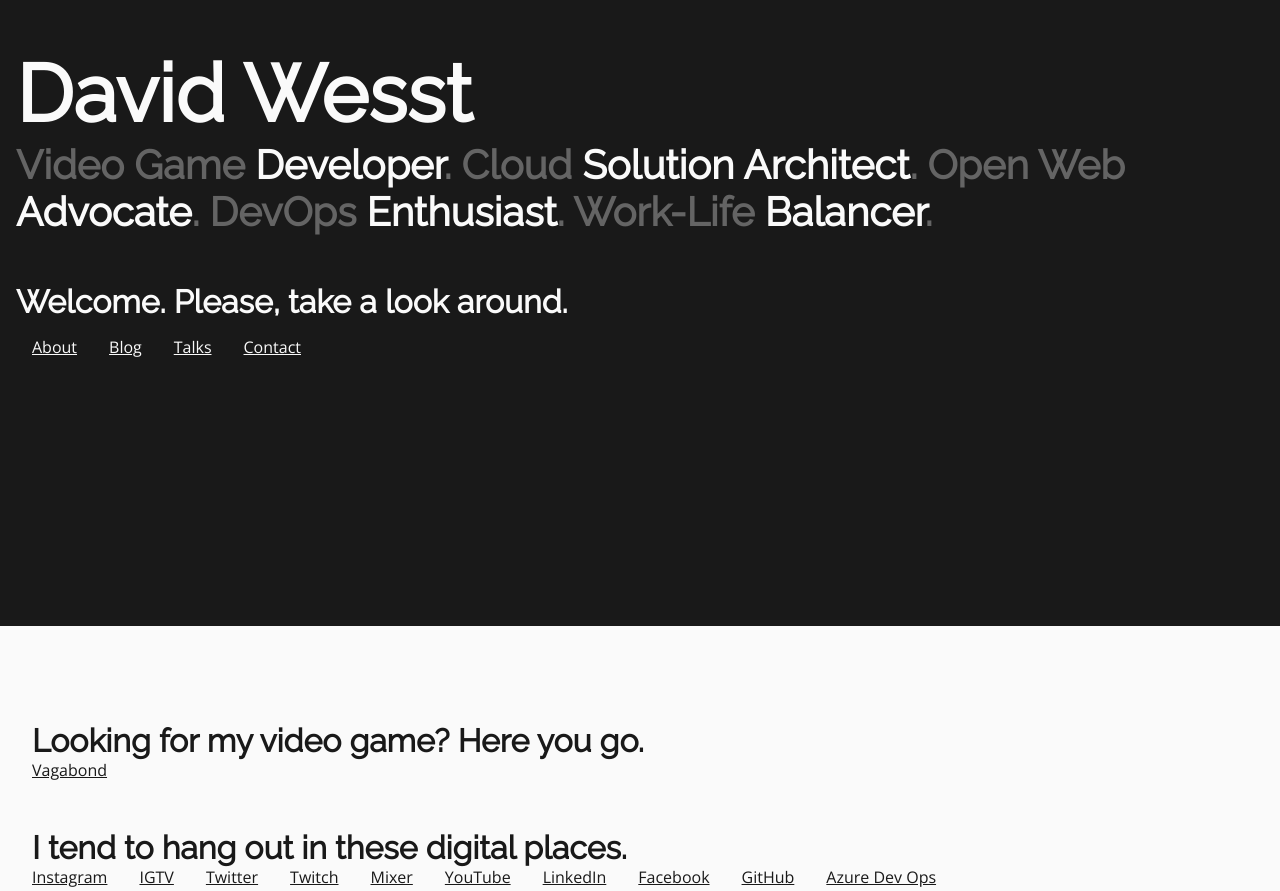
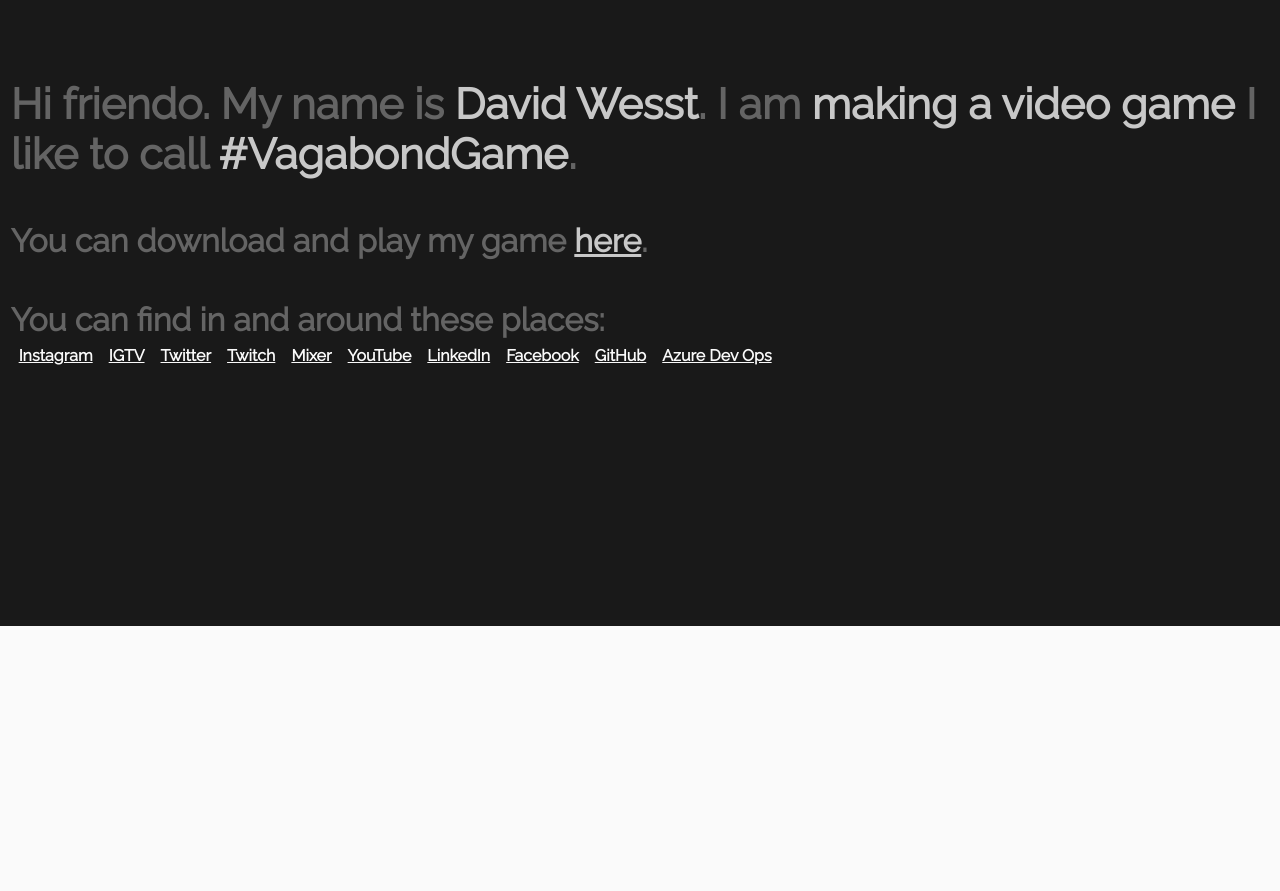
Before and after one commit to davidwesst/website-old, a Gatsby site: page / in a window 1280 px wide. Shown: the part 174-1065 px from the top of the page. After the commit the page ends 800 px from the top, so only its background shows below. Built offline with nearby package versions, Linux system fonts and the light colour scheme; Gatsby itself is replaced by a stand-in of ours.

Commit message:
cleaned up index and header

```diff
--- a/gatsby-browser.js
+++ b/gatsby-browser.js
@@ -1 +1,2 @@
 import "./src/style/global.css"
+import "./src/style/header.css"
--- a/src/components/header.js
+++ b/src/components/header.js
@@ -1,15 +1,9 @@
 import React from "react"
 
-// style
-import styles from "./header.module.css"
-
 export default ({ children }) => {
-    // component
     return (
-        <section className={styles.header} >
-            <article className={styles.content}>
-                {children}
-            </article>
-        </section>
+        <header className="header">
+            {children}
+        </header>
     )
 }
--- a/src/components/socialmedianav.js
+++ b/src/components/socialmedianav.js
@@ -1,5 +1,7 @@
 import React from "react"
 import { graphql, useStaticQuery } from 'gatsby'
+
+import styles from "./socialmedianav.module.css"
 
 function getAnchors (data) {
     return  data.map(link => {
@@ -27,7 +29,7 @@
 
     // component
     return (
-        <nav>
+        <nav className={styles.links} >
             {getAnchors(data.allSocialJson.nodes)}
         </nav>
     )
--- a/src/components/socialmedianav.module.css
+++ b/src/components/socialmedianav.module.css
@@ -0,0 +1,11 @@
+.links {
+    display: flex;
+    flex-flow: row;
+    flex-flow: wrap;
+    justify-content: flex-start;
+    font-size: var(--main-sml-font);
+}
+
+.links a {
+    margin: 0.5em;
+}
--- a/src/pages/index.js
+++ b/src/pages/index.js
@@ -8,38 +8,23 @@
 export default ({ data }) => (
     <>
         <Header>
-            <header>
-                <h1>{data.site.siteMetadata.title}</h1>
-                <h2 className="lowlight">
-                    Video Game <span className="highlight">Developer</span>.
-                    Cloud <span className="highlight">Solution Architect</span>.
-                    Open Web <span className="highlight">Advocate</span>.
-                    DevOps <span className="highlight">Enthusiast</span>.
-                    Work-Life <span className="highlight">Balancer</span>.
+            <section>
+                <h1>
+                    Hi friendo. My name is <span className="highlight">David Wesst</span>. I am <span className="highlight">making a video game</span> I like to call <span className="highlight">#VagabondGame</span>.
+                </h1>
+            </section>
+            <section>
+                <h2>
+                    You can download and play my game <a href="/" className="highlight">here</a>.
                 </h2>
-            </header>
+            </section>
             <section>
-                <h3>Welcome. Please, take a look around.</h3>
-                <nav>
-                    <Link to="/about/">About</Link>
-                    <Link to="/blog/">Blog</Link>
-                    <Link to="/talks/">Talks</Link>
-                    <Link to="/contact/">Contact</Link>
-                </nav>
+                <h2>
+                    You can find in and around these places:
+                    <SocialMediaNav />
+                </h2>
             </section>
         </Header>
-        <main>
-            <section>
-                <h3>Looking for my video game? Here you go.</h3>
-                <nav>
-                    <a href="/">Vagabond</a>
-                </nav>
-            </section>
-            <section>
-                <h3>I tend to hang out in these digital places.</h3>
-                <SocialMediaNav />
-            </section>
-        </main>
     </>
 )
 
--- a/src/style/global.css
+++ b/src/style/global.css
@@ -6,13 +6,18 @@
     --main-green-color: rgb(0, 255, 0);
     --main-pink-color: rgb(255,0,255);
     --main-amber-color: rgb(255,191,0);
+
+    --main-xlrg-font: 2em;
+    --main-lrg-font: 1.5em;
+    --main-med-font: 1em;
+    --main-sml-font: 0.5em;
 }
 
 html, body, h1, h2, h3, h4, h5, h6, div, article, section, main {
     /* reset spacing */
     margin: 0;
     padding: 0;
-    font-size: 16px;
+    font-size: 16pt;
 }
 
 html, body {
@@ -26,36 +31,23 @@
 }
 
 main section {
-    margin: 3em 0;
+    margin: 1em 0;
 }
 
-h1,h2,h3,h4,h5,h6 {
+h1,h2,h3,h4,h5,h6, .emphasis {
     font-family: 'Raleway';
 }
 
 h1 {
-    font-size: 5em;
+    font-size: var(--main-xlrg-font);
 }
 
 h2 {
-    font-size: 2.5em;
+    font-size: var(--main-lrg-font);
 }
 
-h3 {
-    font-size: 2em;
-}
-
-h4 {
-    font-size: 1.5em;
-}
-
-h5 {
-    font-size: 1.25em;
-}
-
-h6 {
-    font-size: 1em;
-    font-style: italic;
+h3, h4, h5, h6 {
+    font-size: var(--main-med-font);
 }
 
 a {
@@ -71,14 +63,10 @@
     color: var(--main-green-color);
 }
 
-nav a {
-    margin-right: 2em;
+.highlight {
+    color: var(--main-offwhite-color);
 }
 
-.lowlight {
-    color: var(--main-gray-color)
-}
-
-.lowlight .highlight {
+a.highlight:hover {
     color: var(--main-white-color);
 }
--- a/src/components/header.module.css
+++ b/src/style/header.css
@@ -3,10 +3,11 @@
     flex-flow: column;
     justify-content: center;
     height: 100vh;
-    padding: 0 1em;
+    padding: 0 0.5em;
 
     background-color: var(--main-black-color);
-    color: var(--main-white-color);
+    color: var(--main-gray-color);
+    font-weight: bolder;
 }
 
 .header .content {
@@ -14,14 +15,7 @@
 }
 
 .header section {
-    margin: 3em 0;
-}
-
-.header nav {
-    display: flex;
-    flex-flow: row;
-    justify-content: left;
-    margin: 1em;
+    margin: 1em 0;
 }
 
 .header nav a {
@@ -36,3 +30,7 @@
 .header nav a:hover {
     color: var(--main-green-color);
 }
+
+.header .highlight {
+    color: var(--main-offwhite-color);
+}
```
